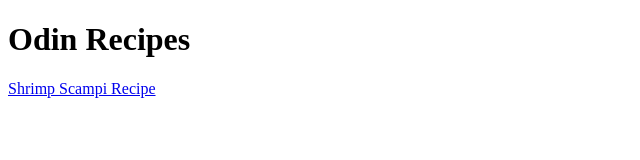
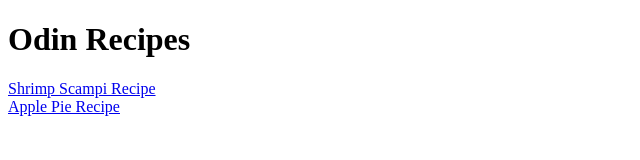
Before and after one commit to ajnatheterrible/odin-recipes, a plain HTML site: page index.html in a window 1280 px wide. Shown: the whole page, without its empty margins (0-640 px from the left). Drawn offline with Linux system fonts and the light colour scheme.

Commit message:
Add index.html

```diff
--- a/index.html
+++ b/index.html
@@ -7,6 +7,7 @@
 
     <body>
         <h1>Odin Recipes</h1>
-        <a href="./recipes/shrimp.html">Shrimp Scampi Recipe</a>
+        <a href="./recipes/shrimp.html">Shrimp Scampi Recipe</a><br>
+        <a href="./recipes/pie.html">Apple Pie Recipe</a>
     </body>
 </html>
```
